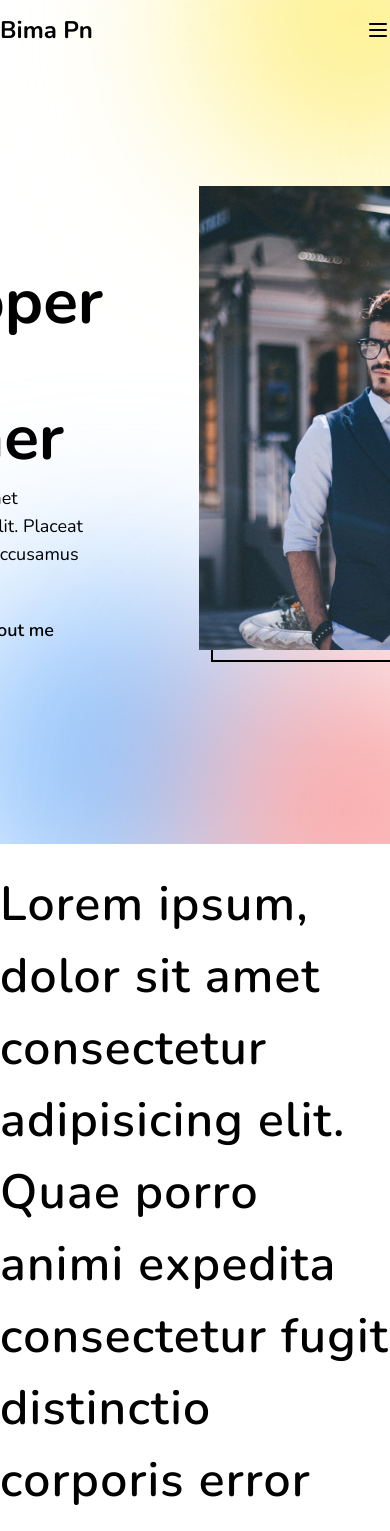
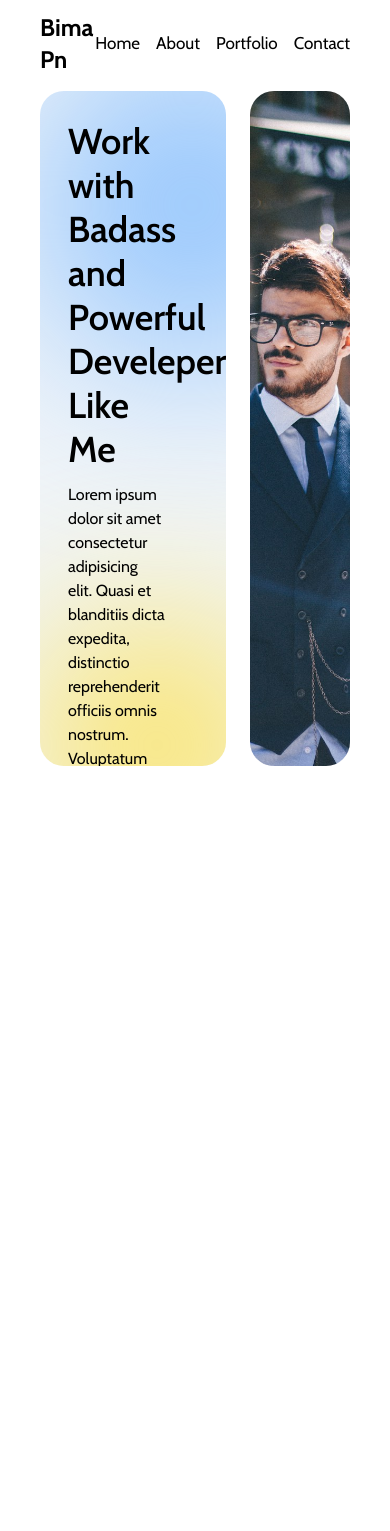
Before and after one commit to BimaPn/portfolio, a Next.js app: page / in a window 390 px wide. Shown: the top 1531 px of the page. After the commit the page ends 844 px from the top, so only its background shows below. Built offline with nearby package versions, Linux system fonts and the light colour scheme.

Commit message:
Rework hero in landing.

```diff
--- a/app/globals.css
+++ b/app/globals.css
@@ -3,7 +3,7 @@
 @tailwind utilities;
 
 .boxWidth {
-  @apply max-w-[1920px] md:px-10 mx-auto
+  @apply max-w-[1280px] px-10 mx-auto
 }
 .flexCenter {
   @apply flex justify-center items-center
--- a/app/layout.tsx
+++ b/app/layout.tsx
@@ -17,7 +17,7 @@ export default function RootLayout({
 }>) {
   return (
     <html lang="en">
-      <body className={nunito.className}>{children}</body>
+      <body className={cabin.className}>{children}</body>
     </html>
   );
 }
--- a/app/page.tsx
+++ b/app/page.tsx
@@ -1,32 +1,31 @@
 import About from "@/components/About"
+import ContactMe from "@/components/ContactMe"
 import Footer from "@/components/Footer"
 import Hero from "@/components/Hero"
 import Projects from "@/components/Projects"
-import { HiOutlineMenu } from "react-icons/hi"
 
 const Home = () => {
   return (
     <>
-      <header className="absolute top-0 left-0 right-0 z-[1000]">
-        <nav className="boxWidth flexBetween py-[14px]">
-
+      <header >
+      <nav className="boxWidth flexBetween pt-[12px] pb-[15px]">
           <div>
             <span className="font-bold text-2xl">Bima Pn</span>
           </div>
           <div>
-            <HiOutlineMenu className="text-2xl" />
+            <ul className="flex items-center gap-4 text-[17px]">
+              <li>Home</li>
+              <li>About</li>
+              <li>Portfolio</li>
+              <li>Contact</li>
+            </ul>
           </div>
          </nav>
       </header>
 
       <main>
         <Hero />
-        <div className="flex flex-col gap-6 pt-6 rounded-t-xl bg-white relative z-[100]">
-          <About />
-          <Projects />
-        </div>
       </main>
-      <Footer />
     </>
   )
 }
--- a/components/About.tsx
+++ b/components/About.tsx
@@ -3,8 +3,12 @@ import Link from "next/link"
 const About = () => {
   return (
     <section className="boxWidth min-h-screen flex justify-center items-center">
-      <div className="flex flex-col gap-6">
-        <span className="font-semibold text-[48px] tracking-wide leading-[72px]">
+      <div className="flex flex-col gap-6 relative">
+        <div
+        className="absolute -top-12 blur-[90px] right-0 w-[164px] aspect-square rounded-full bg-blue-300 z-0"/>
+        <div
+        className="absolute bottom-0 blur-[90px] -left-12 w-[164px] aspect-square rounded-full bg-red-400 z-0"/>
+        <span className="font-semibold text-[48px] tracking-wide leading-[72px] relative z-[1]">
         Lorem ipsum, dolor sit amet consectetur adipisicing elit. Quae porro animi expedita consectetur fugit distinctio corporis error perspiciatis totam atque laboriosam
         </span>
         <Link href={`/about`} className="font-semibold text-lg">See More</Link>
--- /dev/null
+++ b/components/ContactMe.tsx
@@ -0,0 +1,13 @@
+
+const ContactMe = () => {
+  return (
+    <section className="boxWidth flexCenter border h-screen" >
+      <div className="text-center">
+        <span>Wanna get in touch or talk about a project?</span>
+      </div>
+
+    </section>
+  )
+}
+
+export default ContactMe
--- a/components/Hero.tsx
+++ b/components/Hero.tsx
@@ -1,36 +1,65 @@
 import Image from "next/image"
 import Link from "next/link"
+import { FaFacebookF, FaInstagram, FaLinkedinIn, FaGithub } from "react-icons/fa"
+import { AiFillInstagram } from "react-icons/ai"
 
 const Hero = () => {
+  const socialMedia = [
+    {
+      icon: <FaFacebookF className="!text-[19px] -mt-[1px] -mr-[3px]" />,
+      link: "www.facebook.com"
+    },
+    {
+      icon: <AiFillInstagram className="!text-[25px]" />,
+      link: "www.facebook.com"
+    },
+    {
+      icon: <FaLinkedinIn />,
+      link: "www.facebook.com"
+    },
+    {
+      icon: <FaGithub/>,
+      link: "www.facebook.com"
+    },
+  ]
   return (
-    <section className="boxWidth h-screen relative overflow-x-hidden overflow-y-clip">
+    <section className="boxWidth h-[80vh] flexCenter gap-6">
+      <div className="w-[65%] h-full rounded-3xl bg-slate-100  relative overflow-hidden">
+        <div
+        className="absolute -top-12 blur-[90px] -right-32 w-[324px] aspect-square rounded-full bg-blue-300 z-0"/>
       <div
-      className="absolute -bottom-24 blur-[90px] -left-16 w-[364px] aspect-square rounded-full bg-blue-300 z-0"/>
-      <div
-      className="absolute -top-36 blur-[90px] left-1/2 w-[324px] aspect-square rounded-full bg-yellow-200 z-0"/>
-      <div
-      className="absolute -bottom-32 blur-[90px] -right-32 w-[324px] aspect-square rounded-full bg-red-300 z-0"/>
+      className="absolute -bottom-24 blur-[90px] left-0 w-[234px] aspect-square rounded-full bg-yellow-300 z-0"/>
 
-      <div className="w-full h-full flexCenter gap-24 relative z-[1]">
-        <div className="basis-[45%] flex flex-col gap-3 text-lg">
-          <h1 className="font-bold text-[64px] flex flex-col leading-[68px]">
-            <span>Web Developer &</span>
-            <span>Designer</span>
-          </h1>
-          <span>Lorem ipsum dolor sit amet consectetur, adipisicing elit. Placeat eum non possimus, sed accusamus assumenda.
-          </span>
-          <div className="flex items-center gap-2 mt-2">
-            <Link href={`/hahah`} className="font-semibold">See projects</Link>
-            <span>or</span>
-            <Link href={`/hahah`} className="font-semibold">Read about me</Link>
+        <div className="absolute top-0 left-0 flex flex-col justify-between w-full h-full z-[1] p-7">
+
+
+          <div className="w-[75%] flex flex-col gap-3">
+            <span className="text-4xl font-semibold leading-[44px]">Work with Badass and Powerful Develeper Like Me</span>
+            <span>Lorem ipsum dolor sit amet consectetur adipisicing elit. Quasi et blanditiis dicta expedita, distinctio reprehenderit officiis omnis nostrum. Voluptatum illo a quaerat, libero saepe quibusdam.</span>
+            <span>See my <Link href={`/projects`} className="font-medium">Portfolio</Link></span>
           </div>
+
+        <div className="flex items-center gap-5">
+          <Link href={`/contact`} className="px-4 py-[9px] bg-black text-white font-medium rounded-full">
+          Get in Touch
+          </Link>
+          <ul className="flex items-center gap-6 text-[22px]">
+            {socialMedia.map((item) => (
+              <li key={item.link}>
+                {item.icon}
+              </li>
+            ))}
+            <li>
+
+            </li>
+          </ul>
         </div>
-        <div>
-          <div className="w-[394px] aspect-[3.4/4] relative mb-2">
-            <Image src={`/person.jpg`} alt="profile picture" fill className="object-cover z-[2]" />
-            <div className="absolute -bottom-3 left-3 w-full h-full border-[2.5px] border-black z-0"/>
-          </div>
+
         </div>
+
+      </div>
+      <div className="w-[35%] h-full rounded-3xl bg-gray-200 relative overflow-hidden">
+        <Image src={`/person.jpg`} alt="profile picture" fill className="object-cover" />
       </div>
     </section>
   )
--- /dev/null
+++ b/components/Hero_old.tsx
@@ -0,0 +1,39 @@
+import Image from "next/image"
+import Link from "next/link"
+
+const Hero = () => {
+  return (
+    <section className="boxWidth h-screen relative overflow-x-hidden overflow-y-clip">
+      <div
+      className="absolute -bottom-24 blur-[90px] -left-16 w-[364px] aspect-square rounded-full bg-blue-300 z-0"/>
+      <div
+      className="absolute -top-36 blur-[90px] left-1/2 w-[324px] aspect-square rounded-full bg-yellow-200 z-0"/>
+      <div
+      className="absolute -bottom-32 blur-[90px] -right-32 w-[324px] aspect-square rounded-full bg-red-300 z-0"/>
+
+      <div className="w-full h-full flexCenter gap-24 relative z-[1]">
+        <div className="basis-[45%] flex flex-col gap-3 text-lg">
+          <h1 className="font-bold text-[64px] flex flex-col leading-[68px]">
+            <span>Web Developer &</span>
+            <span>Designer</span>
+          </h1>
+          <span>Lorem ipsum dolor sit amet consectetur, adipisicing elit. Placeat eum non possimus, sed accusamus assumenda.
+          </span>
+          <div className="flex items-center gap-2 mt-2">
+            <Link href={`/hahah`} className="font-semibold">See projects</Link>
+            <span>or</span>
+            <Link href={`/hahah`} className="font-semibold">Read about me</Link>
+          </div>
+        </div>
+        <div>
+          <div className="w-[394px] aspect-[3.4/4] relative mb-2">
+            <Image src={`/person.jpg`} alt="profile picture" fill className="object-cover z-[2]" />
+            <div className="absolute -bottom-3 left-3 w-full h-full border-[2.5px] border-black z-0"/>
+          </div>
+        </div>
+      </div>
+    </section>
+  )
+}
+
+export default Hero
```
